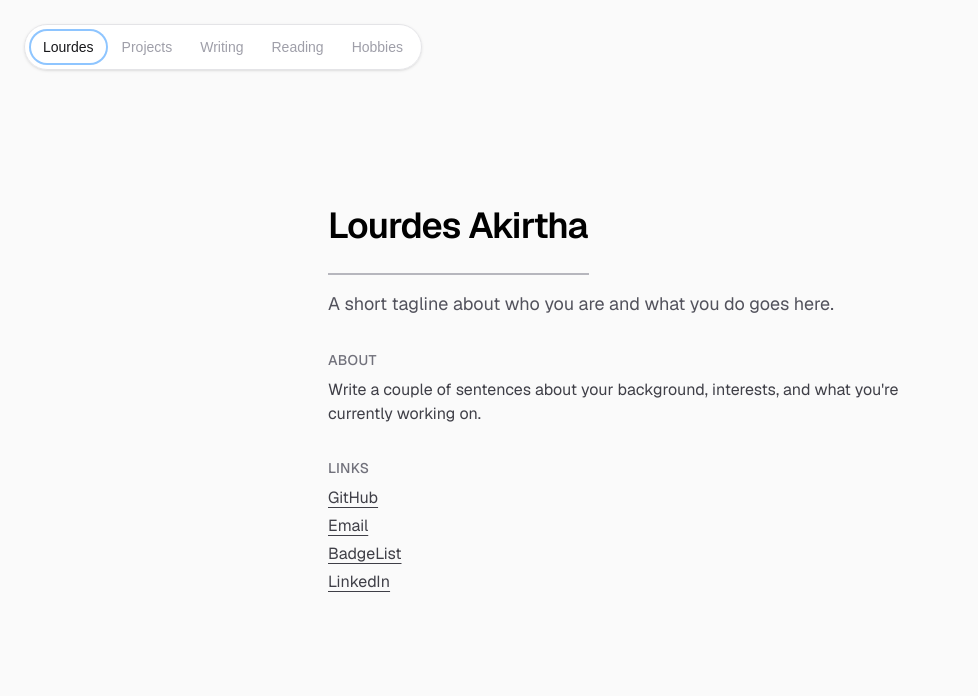
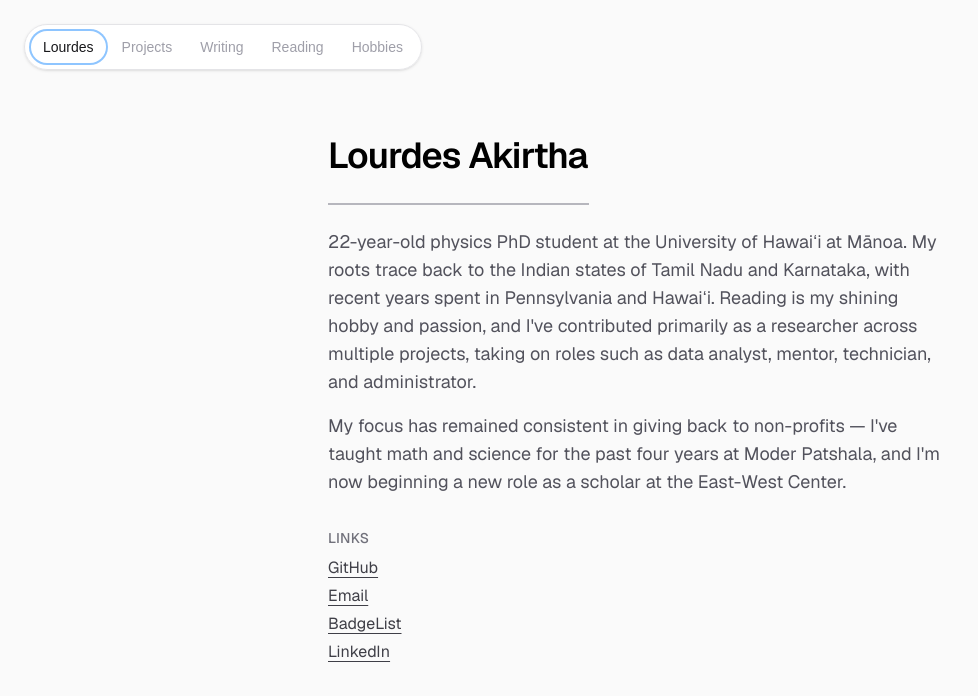
Before and after one commit to lourdesak/lourdesak.github.io, a Next.js app: page / in a window 1280 px wide. Shown: the top 696 px of the page, without its empty margins (0-978 px from the left). Built offline with nearby package versions, Linux system fonts and the light colour scheme.

Commit message:
Expand bio with non-profit and teaching background

```diff
--- a/src/app/page.tsx
+++ b/src/app/page.tsx
@@ -4,22 +4,24 @@ export default function Home() {
   return (
     <div className="flex flex-col flex-1 items-center justify-center bg-zinc-50 font-sans dark:bg-black">
       <main className="flex w-full max-w-2xl flex-col gap-8 px-6 py-24">
-        <div className="flex flex-col gap-2">
+        <div className="flex flex-col gap-4">
           <NameWave name="Lourdes Akirtha" />
           <p className="text-lg text-zinc-600 dark:text-zinc-400">
-            A short tagline about who you are and what you do goes here.
+            22-year-old physics PhD student at the University of Hawaiʻi at
+            Mānoa. My roots trace back to the Indian states of Tamil Nadu and
+            Karnataka, with recent years spent in Pennsylvania and Hawaiʻi.
+            Reading is my shining hobby and passion, and I&apos;ve contributed
+            primarily as a researcher across multiple projects, taking on
+            roles such as data analyst, mentor, technician, and
+            administrator.
+          </p>
+          <p className="text-lg text-zinc-600 dark:text-zinc-400">
+            My focus has remained consistent in giving back to non-profits
+            &mdash; I&apos;ve taught math and science for the past four years
+            at Moder Patshala, and I&apos;m now beginning a new role as a
+            scholar at the East-West Center.
           </p>
         </div>
-
-        <section className="flex flex-col gap-2">
-          <h2 className="text-sm font-medium uppercase tracking-wide text-zinc-500 dark:text-zinc-500">
-            About
-          </h2>
-          <p className="text-zinc-700 dark:text-zinc-300">
-            Write a couple of sentences about your background, interests, and
-            what you&apos;re currently working on.
-          </p>
-        </section>
 
         <section className="flex flex-col gap-2">
           <h2 className="text-sm font-medium uppercase tracking-wide text-zinc-500 dark:text-zinc-500">
```
